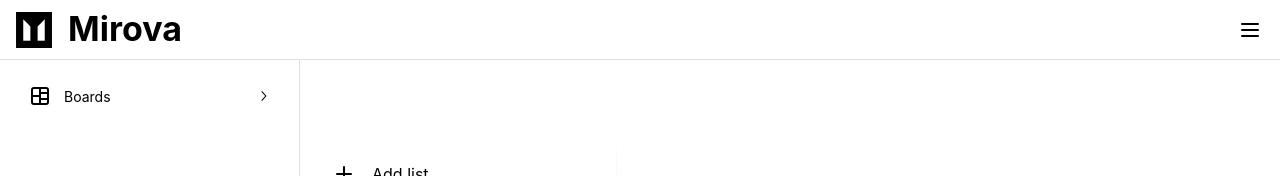
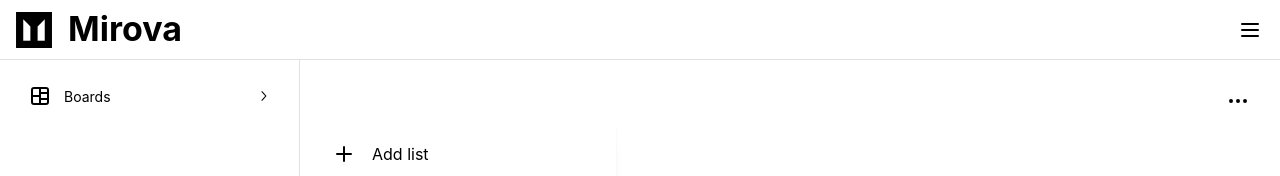
Before and after one commit to johncarlobartolome/mirova-fe, a React (Vite) app: page /board/1 in a window 1280 px wide. Shown: the top 176 px of the page. Built offline with nearby package versions, Linux system fonts and the light colour scheme; sample sign-in values are in the browser's storage.

Commit message:
feat: update BoardTitle component to support title updates and enhance BoardPage layout with action menu

```diff
--- a/src/App.jsx
+++ b/src/App.jsx
@@ -23,7 +23,7 @@ function App() {
             }
           />
           <Route
-            path="/board/:id"
+            path="/board/:boardId"
             element={
               <ProtectedRoute>
                 <BoardPage />
--- a/src/api/board.js
+++ b/src/api/board.js
@@ -2,3 +2,5 @@ import axios from "./axiosInstance";
 
 export const getBoards = () => axios.get("/boards");
 export const createBoard = (data) => axios.post("/boards", data);
+export const updateBoard = (boardId, data) =>
+  axios.patch(`/boards/${boardId}`, data);
--- a/src/components/BoardTitle.jsx
+++ b/src/components/BoardTitle.jsx
@@ -1,21 +1,38 @@
 import { useState } from "react";
+import { useParams } from "react-router-dom";
 import { Text, TextInput } from "@mantine/core";
+import { updateBoard } from "../api/board";
 
 export default function BoardTitle({ title }) {
   const [newTitle, setNewTitle] = useState(title);
+  const { boardId } = useParams();
 
   const handleFocus = (e) => {
     e.target.select();
   };
 
+  const handleBlur = async () => {
+    if (newTitle === "") {
+      setNewTitle(title);
+    }
+    try {
+      const data = {
+        title: newTitle,
+      };
+      await updateBoard(boardId, data);
+    } catch (error) {
+      console.log(error);
+    }
+  };
+
   return (
     <TextInput
       autoFocus
+      size="lg"
       variant="unstyled"
-      size="lg"
-      mb={20}
       value={newTitle}
       onFocus={handleFocus}
+      onBlur={handleBlur}
       onChange={(e) => setNewTitle(e.target.value)}
     />
   );
--- a/src/pages/BoardPage.jsx
+++ b/src/pages/BoardPage.jsx
@@ -1,5 +1,15 @@
-import { ScrollArea, Box, Text, Title, Card, Group, rem } from "@mantine/core";
-import { IconPlus } from "@tabler/icons-react";
+import {
+  ScrollArea,
+  Box,
+  Text,
+  Title,
+  Center,
+  Flex,
+  rem,
+  ActionIcon,
+  TextInput,
+} from "@mantine/core";
+import { IconDots, IconPlus } from "@tabler/icons-react";
 import { useLocation } from "react-router-dom";
 import AddList from "../components/AddList";
 import BoardTitle from "../components/BoardTitle";
@@ -20,7 +30,12 @@ export default function BoardPage() {
             gap: rem(16),
           }}
         >
-          <BoardTitle title={title} />
+          <Flex align={"center"} justify={"space-between"}>
+            <BoardTitle title={title} />
+            <ActionIcon variant="transparent" aria-label="Menu" color="black">
+              <IconDots />
+            </ActionIcon>
+          </Flex>
           <AddList />
         </div>
       </ScrollArea>
```
